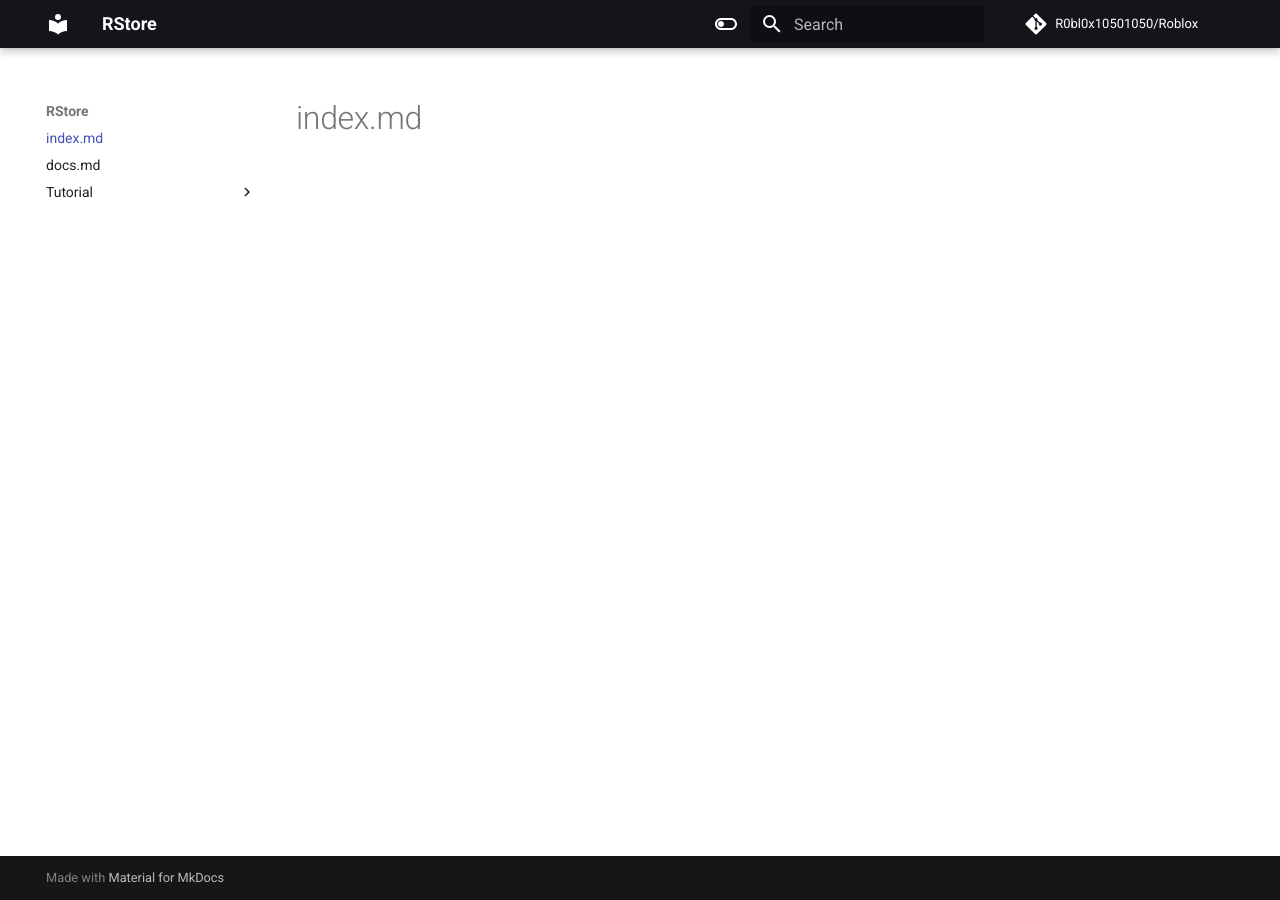
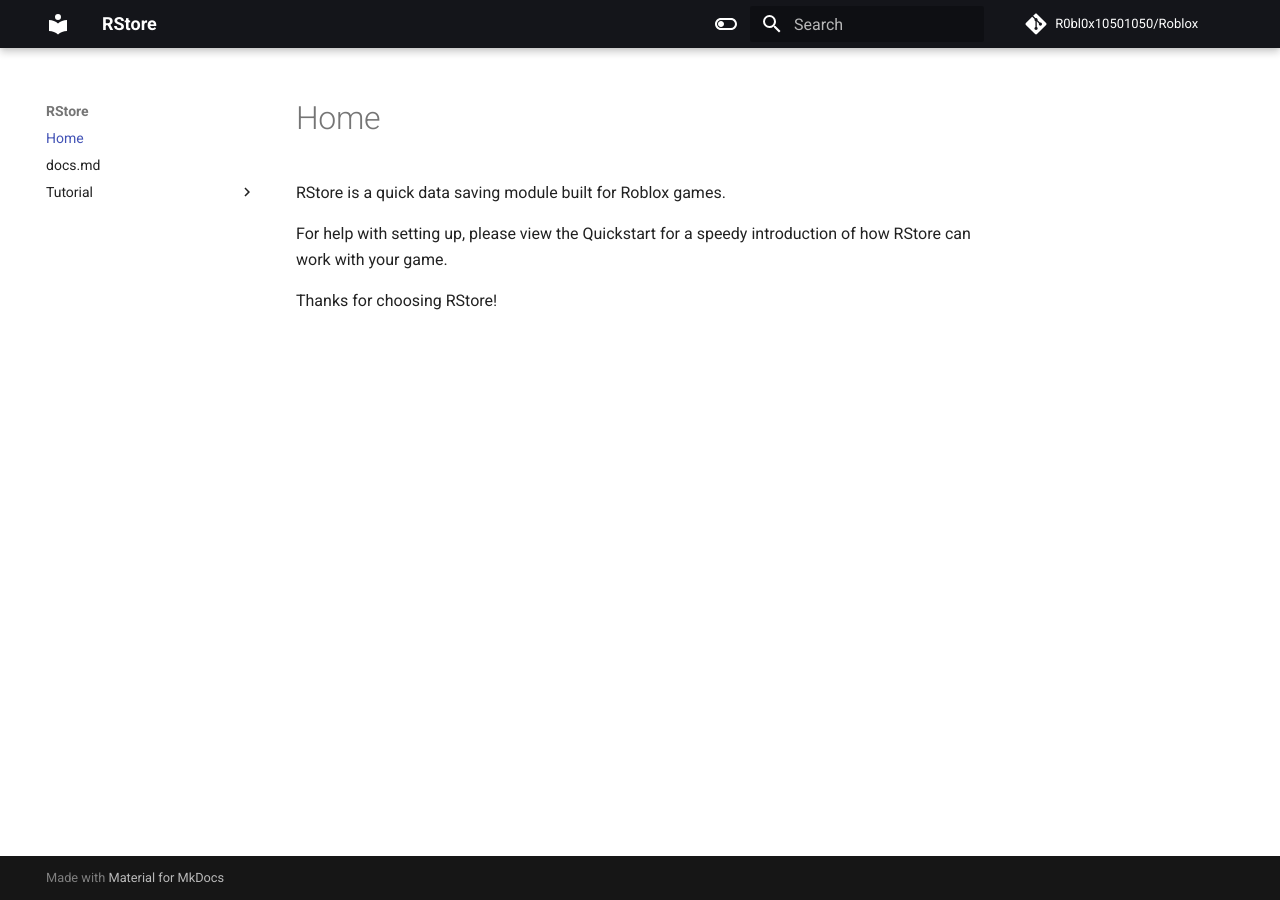
Before and after one commit to R0bl0x10501050/RStoreModule, an MkDocs documentation site: the page built from docs/index.md, in a window 1280 px wide. Built offline with MkDocs 1.6.1 and Material for MkDocs 9.7.7, drawn with Linux system fonts in a browser that asks for light colours; comment, search, counter and statistics services are not loaded.

Commit message:
Update index.md

```diff
--- a/docs/index.md
+++ b/docs/index.md
@@ -1 +1,5 @@
-# index.md
+RStore is a quick data saving module built for Roblox games.
+
+For help with setting up, please view the Quickstart for a speedy introduction of how RStore can work with your game.
+
+Thanks for choosing RStore!
```
